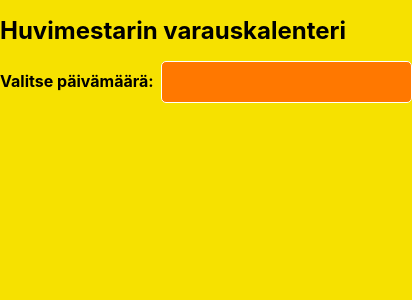
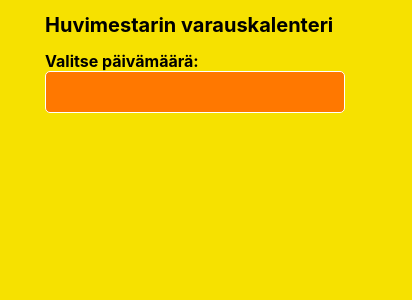
Before and after one commit to tonieerik/gcalendar-booking-react, a React (Create React App) app: page / in a window 390 px wide. Shown: the top 300 px of the page, 412 px wide, since content can reach past the window. Built offline with nearby package versions, Linux system fonts and the light colour scheme; no server answers.

Commit message:
Quick fixes to mobile layout

```diff
--- a/src/App.css
+++ b/src/App.css
@@ -7,22 +7,16 @@ h1 {
 }
 
 .App {
+  max-width: 400px;
   margin: auto;
-  width: 400px;
 }
 
 .bookingForm {
   margin-top: 30px;
-  width: 100%;
 }
 
 .info {
-  margin: 10px 0;
-}
-
-.slotTable {
-  width: 400px;
-  margin: auto;
+  margin: 10px 10px;
 }
 
 .slotTable td {
@@ -42,6 +36,16 @@ h1 {
   padding: 5px 8px;
 }
 
+.bookingTitle {
+  border: 1px solid #333333;
+  background-color: #ff7800;
+  color: #ffffff;
+  font-weight: bold;
+  font-size: 18px;
+  margin-bottom: 20px;
+  padding: 10px;
+}
+
 .bookingForm button {
   background-color: #333333;
   border-radius: 5px;
@@ -58,7 +62,7 @@ label {
   margin-top: 10px;
 }
 
-input, textarea, Select {
+input, textarea {
   background-color: #ff7800;
   border: 1px solid #ffffff;
   border-radius: 5px;
@@ -66,16 +70,37 @@ input, textarea, Select {
   font-size: 16px;
   height: 30px;
   padding: 5px 10px;
-  width: 100%;
+  width: 378px;
 }
 input::placeholder, textarea::placeholder {
   color: #ffffff;
   opacity: 0.7;
 }
 textarea {
-  height: 100px;
+  height: 110px;
 }
 
 .react-datepicker__close-icon::after {
   background-color: #333333 !important;
 }
+
+@media only screen and (max-width: 768px) {
+  h1 { font-size: 20px; }
+  input, textarea {
+    width: 278px;
+  }
+
+  .App {
+    max-width: 300px;
+    margin: auto;
+  }
+
+  .bookingTitle {
+    font-size: 24px;
+    padding-left: 5px;
+    padding-right: 5px;
+    text-align: center;
+  }
+
+  .info { margin: 10px; }
+}
--- a/src/BookingForm.js
+++ b/src/BookingForm.js
@@ -71,7 +71,7 @@ const BookingForm = ({activity, date, isSubmitted, maxAttendees, time, setDate,
   const renderBookingForm = () =>
     <div className="bookingForm">
       <h3>Olet tekemässä varausta:</h3>
-      <b>{ACTIVITIES.find(act => act.id === activity).title}, {moment(date).format(DATE_FORMAT_PRINT)} klo {time}</b><br /><br />
+      <div class="bookingTitle">{ACTIVITIES.find(act => act.id === activity).title}, {moment(date).format(DATE_FORMAT_PRINT)} klo {time}</div>
       <Form
         initialValues={{attendees: options[0]}}
         onSubmit={onSubmit}
@@ -117,8 +117,8 @@ const BookingForm = ({activity, date, isSubmitted, maxAttendees, time, setDate,
               />
             </label>
             <br />
-            <div><b>Osallistujien mukaan arvioitu hinta: {(values && values.attendees ) ? (PRICES.find(x => x.id === activity).basePrice + (values.attendees.value-1) * PRICES.find(x => x.id === activity).personPrice) : '??'}&euro;</b><br />
-            Veloitetaan paikan päällä, toteutuneiden osallistujien mukaan (minimi: 1 hlö).</div>
+            <div className="info"><b>Osallistujien mukaan arvioitu hinta: {(values && values.attendees ) ? (PRICES.find(x => x.id === activity).basePrice + (values.attendees.value-1) * PRICES.find(x => x.id === activity).personPrice) : '??'}&euro;</b><br />
+            Veloitetaan paikan päällä (käteinen/kortti), toteutuneiden osallistujien mukaan (minimi: 1 hlö).</div>
             <div>
               <button type="submit" disabled={submitting || pristine}>
                 L Ä H E T Ä
```
